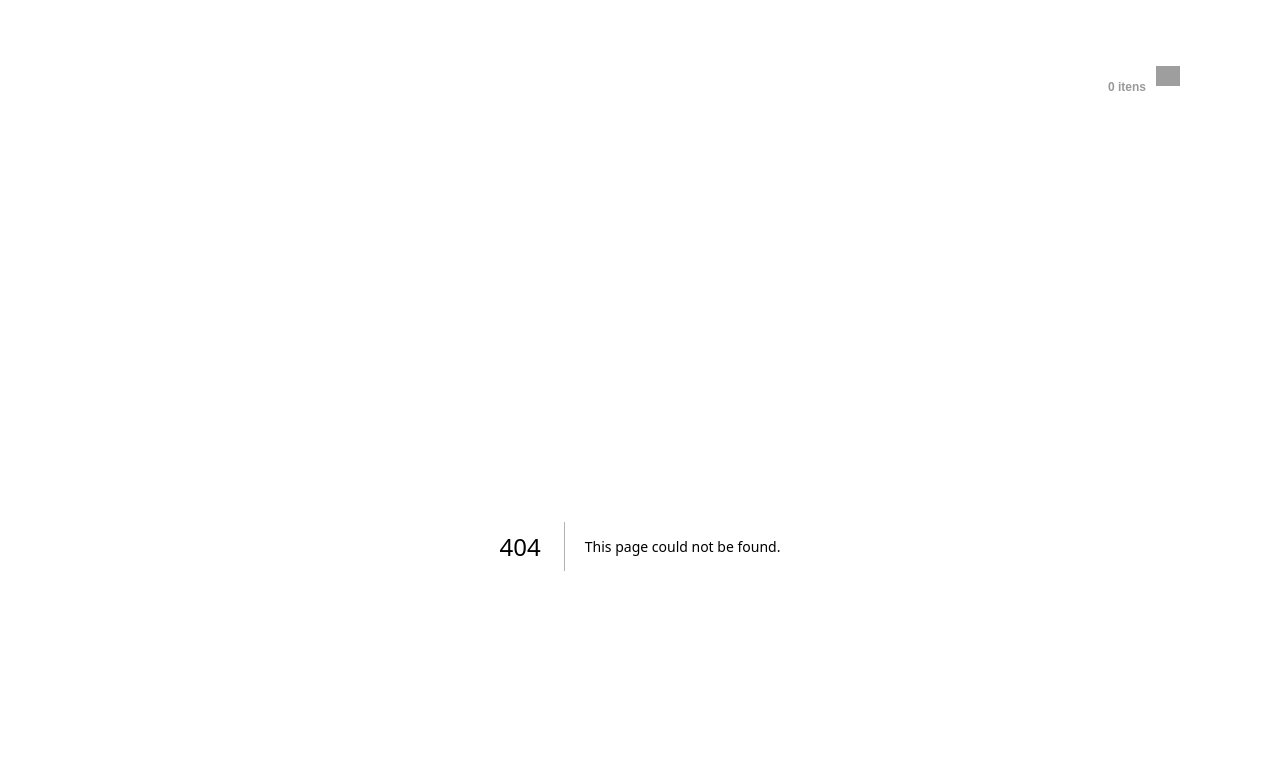
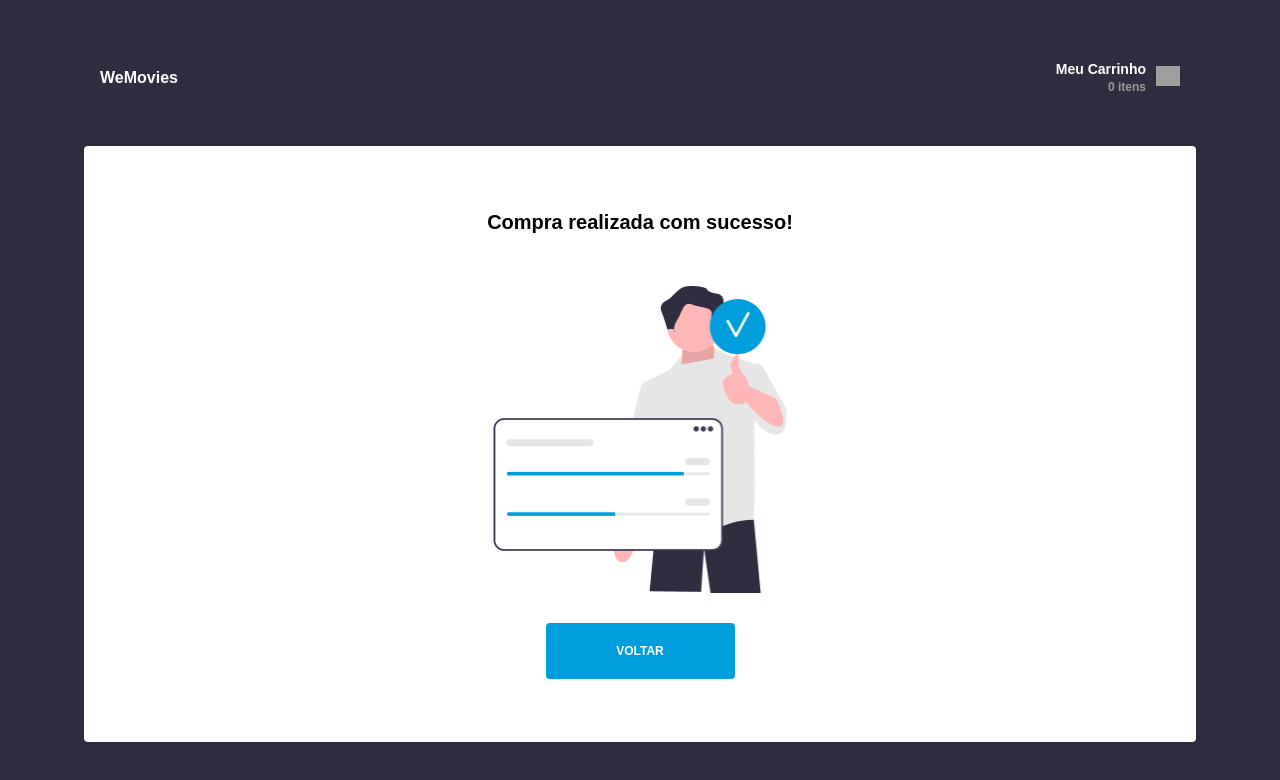
Before and after one commit to viniciusIrikawa/WeFit-Commerce, a Next.js app: page /success in a window 1280 px wide. Before the commit this address had no page. Shown: the top 780 px of the page. Built offline with nearby package versions, Linux system fonts and the light colour scheme; grey boxes are pictures that could not be loaded.

Commit message:
feat: success page

```diff
--- /dev/null
+++ b/src/app/success/page.tsx
@@ -0,0 +1,16 @@
+'use client';
+import React from 'react';
+import { Container, H1, BtnBack } from './styles';
+import Image from 'next/image';
+
+const page = () => {
+  return (
+    <Container>
+        <H1> Compra realizada com sucesso! </H1>
+        <Image src={'/img/success.png'} alt='Compra realizada com sucesso' width={294.96} height={307}/>
+        <BtnBack href='/'> Voltar </BtnBack>
+    </Container>
+  )
+}
+
+export default page
--- /dev/null
+++ b/src/app/success/styles.ts
@@ -0,0 +1,42 @@
+import styled from "styled-components";
+
+export const Container = styled.section`
+    display: flex;
+    flex-direction: column;
+    align-items: center;
+    justify-content: center;
+    background-color: #fff;
+    border-radius: 4px;
+    height: 596px;
+`;
+
+export const H1 = styled.h1`
+    text-align: center;
+    margin-bottom: 50px;
+    font-weight: 700;
+    font-size: 20px;
+    line-height: 27.24px;
+    font-family: sans-serif;
+`;
+
+export const BtnBack = styled.a`
+    display: flex;
+    justify-content: center;
+    align-items: center;
+    padding: 8px;
+    background-color: #009EDD;
+    border: none;
+    cursor: pointer;
+    width: 173px;
+    height: 40px;
+    border-radius: 4px;
+    padding: 8px;
+    color: #fff;
+    font-size: 12px;
+    text-transform: uppercase;
+    font-family: sans-serif;
+    font-weight: 700;
+    line-height: 16.34px;
+    margin-top: 30px;
+    text-decoration: none;
+`;
```
Also changed, not shown: public/img/success.png (added).
